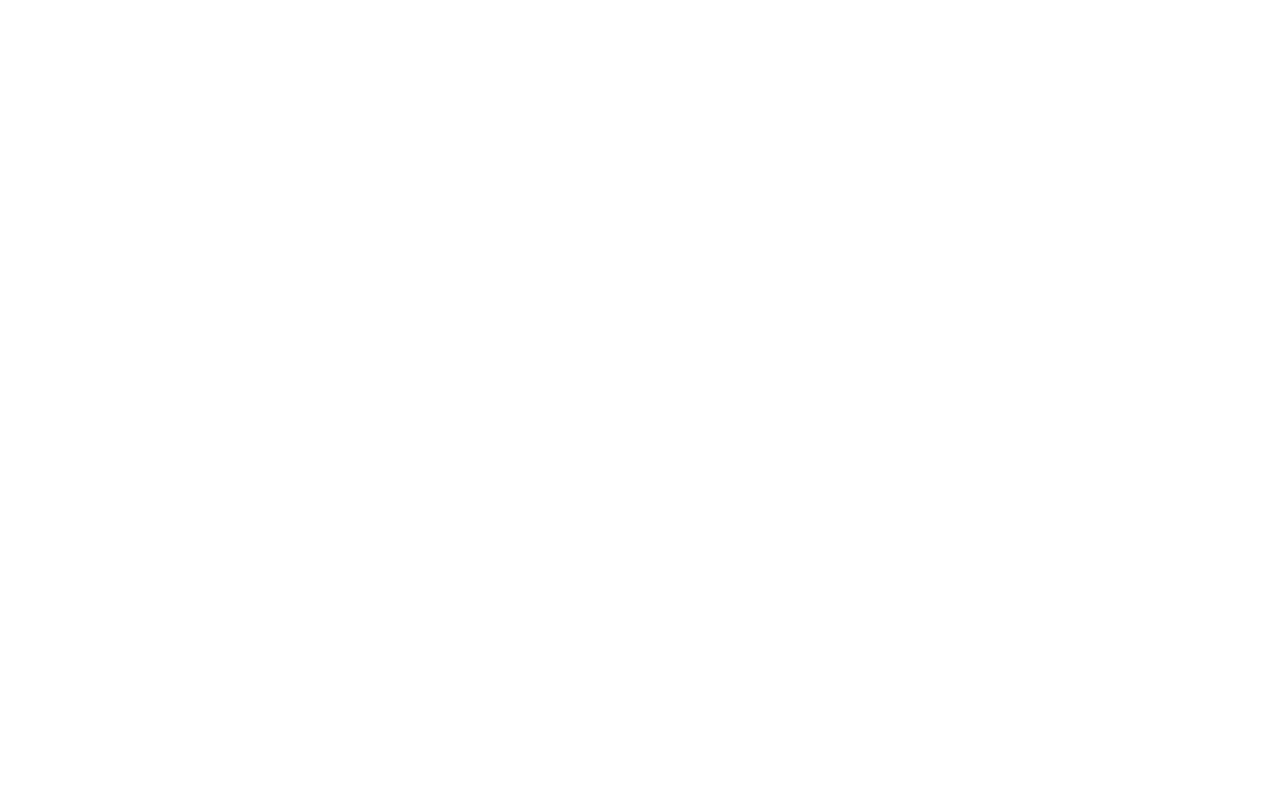
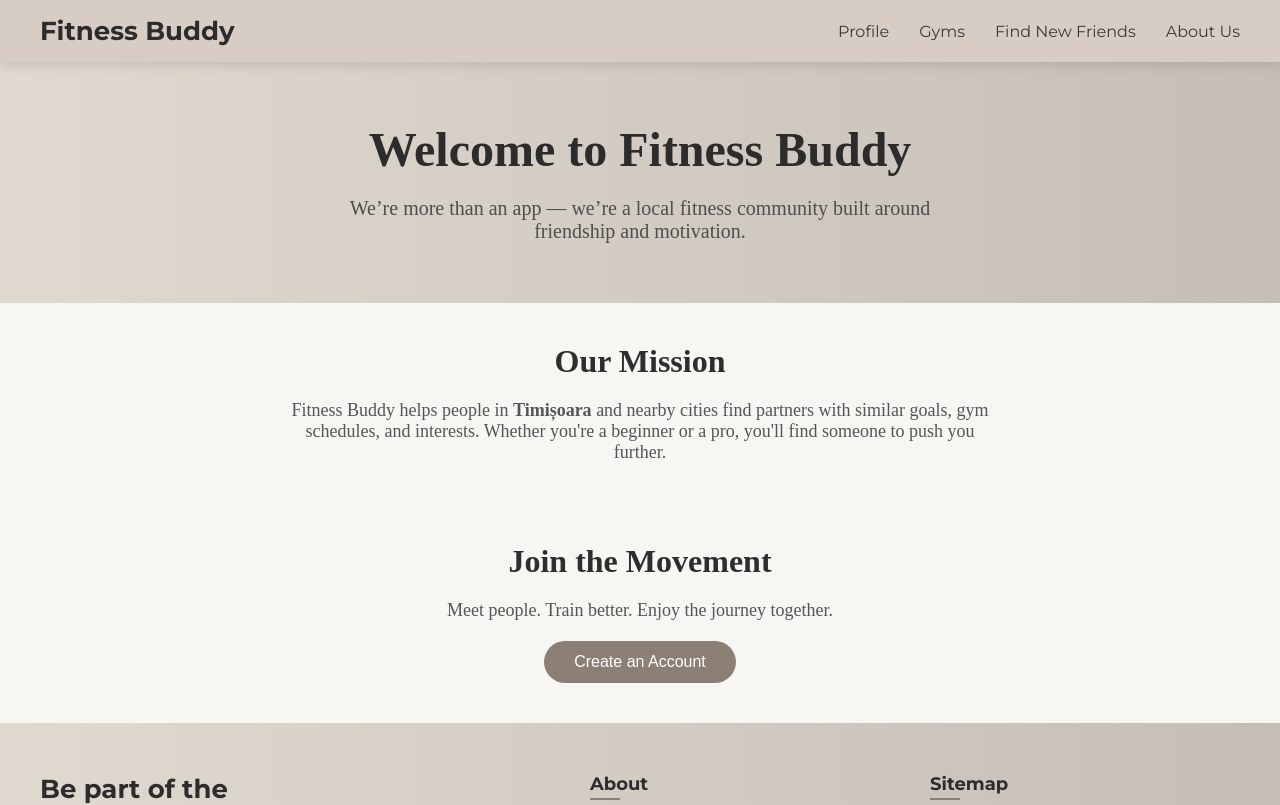
Before and after one commit to CatalinIonescu0922/Proiect_IC, an Angular app in the folder proiect_IC/: page /about-us in a window 1280 px wide. Before the commit this address led to /. Shown: the top 805 px of the page. Built offline with nearby package versions, Linux system fonts and the light colour scheme.

Commit message:
Pagina about us

```diff
--- /dev/null
+++ b/proiect_IC/src/app/about-us/about-us.component.css
@@ -0,0 +1,71 @@
+.about-hero {
+    background: linear-gradient(to right, #e0d9d0, #c5beb6);
+    padding: 60px 20px;
+    text-align: center;
+  }
+
+  .hero-text h1 {
+    font-size: 48px;
+    margin-bottom: 20px;
+    color: #2c2c2c;
+  }
+
+  .hero-text p {
+    font-size: 20px;
+    color: #4e4e4e;
+    max-width: 600px;
+    margin: 0 auto;
+  }
+
+  .about-mission, .call-to-action {
+    padding: 40px 20px;
+    text-align: center;
+    background-color: #f8f6f3;
+  }
+
+  .about-mission h2, .call-to-action h2, .featured-gyms h2 {
+    font-size: 32px;
+    margin-bottom: 20px;
+    color: #2e2e2e;
+  }
+
+  .about-mission p, .call-to-action p {
+    font-size: 18px;
+    max-width: 700px;
+    margin: 0 auto;
+    color: #555;
+  }
+
+
+  .call-to-action button {
+    margin-top: 20px;
+    background-color: #8c7f76;
+    color: white;
+    border: none;
+    padding: 12px 30px;
+    font-size: 16px;
+    border-radius: 30px;
+    cursor: pointer;
+    transition: background-color 0.3s ease;
+  }
+
+  .call-to-action button:hover {
+    background-color: #a39383;
+  }
+
+  @media (max-width: 768px) {
+    .gym-cards {
+      flex-direction: column;
+      align-items: center;
+    }
+
+    .hero-text h1 {
+      font-size: 36px;
+    }
+
+    .about-mission h2,
+    .featured-gyms h2,
+    .call-to-action h2 {
+      font-size: 24px;
+    }
+  }
--- /dev/null
+++ b/proiect_IC/src/app/about-us/about-us.component.html
@@ -0,0 +1,28 @@
+<app-nav-bar></app-nav-bar>
+
+<section class="about-hero">
+  <div class="hero-text">
+    <h1>Welcome to Fitness Buddy</h1>
+    <p>
+      We’re more than an app — we’re a local fitness community built around friendship and motivation.
+    </p>
+  </div>
+</section>
+
+<section class="about-mission">
+  <h2>Our Mission</h2>
+  <p>
+    Fitness Buddy helps people in <strong>Timișoara</strong> and nearby cities find partners with similar goals, gym schedules, and interests. Whether you're a beginner or a pro, you'll find someone to push you further.
+  </p>
+</section>
+
+
+<section class="call-to-action">
+  <h2>Join the Movement</h2>
+  <p>
+    Meet people. Train better. Enjoy the journey together.
+  </p>
+  <button routerLink="/register-now">Create an Account</button>
+</section>
+
+<app-footer></app-footer>
--- a/proiect_IC/src/app/app.routes.ts
+++ b/proiect_IC/src/app/app.routes.ts
@@ -5,6 +5,7 @@
 import { MakeFriendsComponent } from './make-friends/make-friends.component';
 import { ProfileComponent } from './profile/profile.component';
 import { GymsComponent } from './gyms/gyms.component';
+import { AboutUsComponent } from './about-us/about-us.component';
 
 export const routes: Routes = [
   { path: "", component: HomeComponentComponent },
@@ -12,5 +13,6 @@
   { path: "register-now", component: RegisterNowComponent },
   { path: "makeFriends", component: MakeFriendsComponent },
   { path: "profile", component: ProfileComponent },
-  {path: "gyms",component:GymsComponent}
+  {path: "gyms",component:GymsComponent},
+  { path: "about-us",component:AboutUsComponent}
 ];
--- a/proiect_IC/src/app/nav-bar/nav-bar.component.html
+++ b/proiect_IC/src/app/nav-bar/nav-bar.component.html
@@ -5,7 +5,7 @@
         <a (click)="changeToProfile()">Profile</a>
         <a (click)="changeToGyms()">Gyms</a>
         <a (click)="changeToMake_Friends()">Find New Friends</a>
-        <a routerLink="/about" routerLinkActive="active">About Us</a>
+        <a (click)="changeToAbout_Us()">About Us</a>
       </div>
     </div>
   </nav>
--- a/proiect_IC/src/app/nav-bar/nav-bar.component.ts
+++ b/proiect_IC/src/app/nav-bar/nav-bar.component.ts
@@ -23,4 +23,8 @@
   changeToHomePage() {
     this.router.navigate(["/"]); // make sure route matches
   }
+
+  changeToAbout_Us() {
+    this.router.navigate(["/about-us"]); // make sure route matches
+  }
 }
```
Also changed, not shown: proiect_IC/src/app/about-us/about-us.component.ts (added, +13 -0 lines), 1 other file (tests, documents, lock files or other folders).
